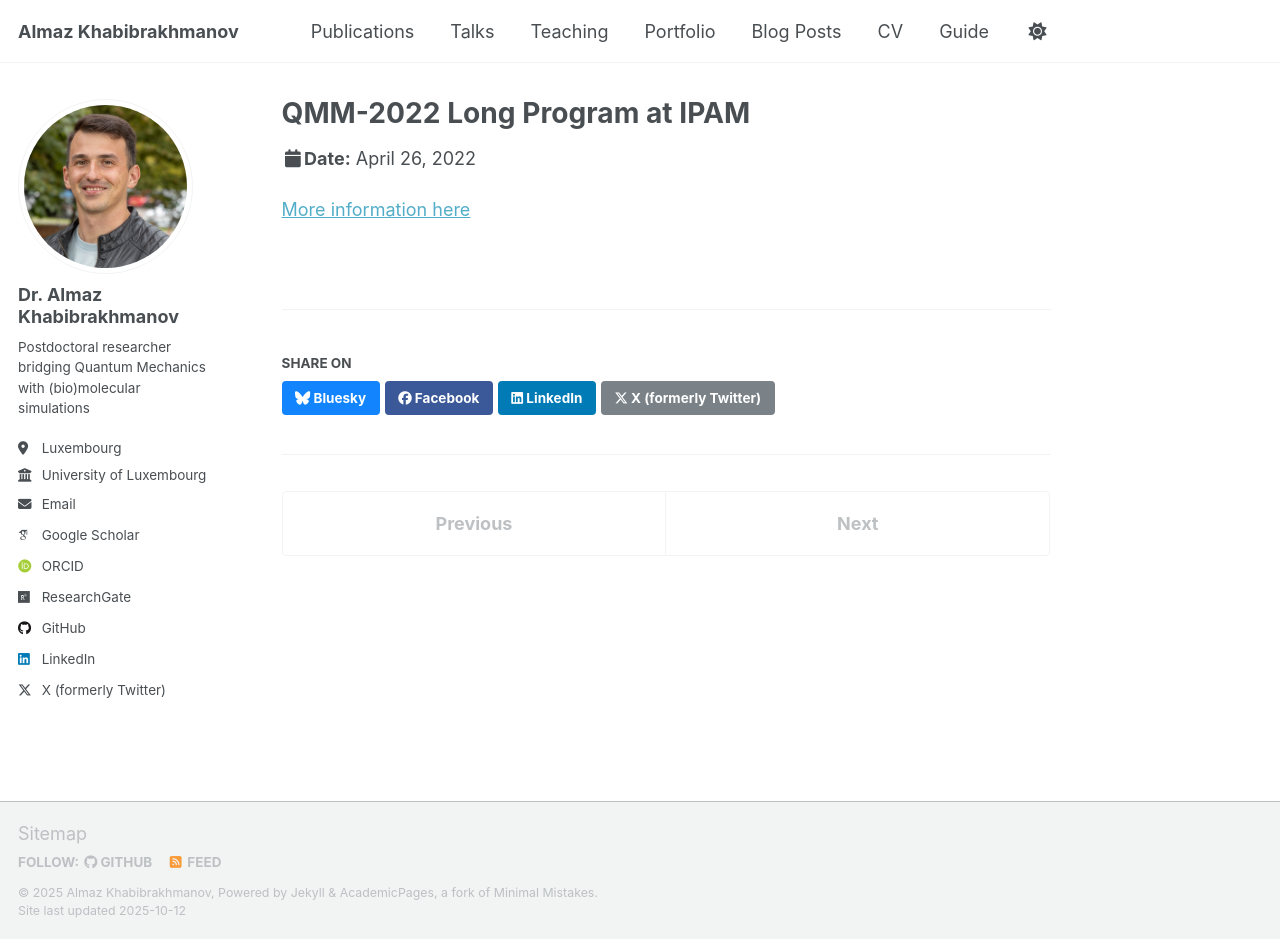
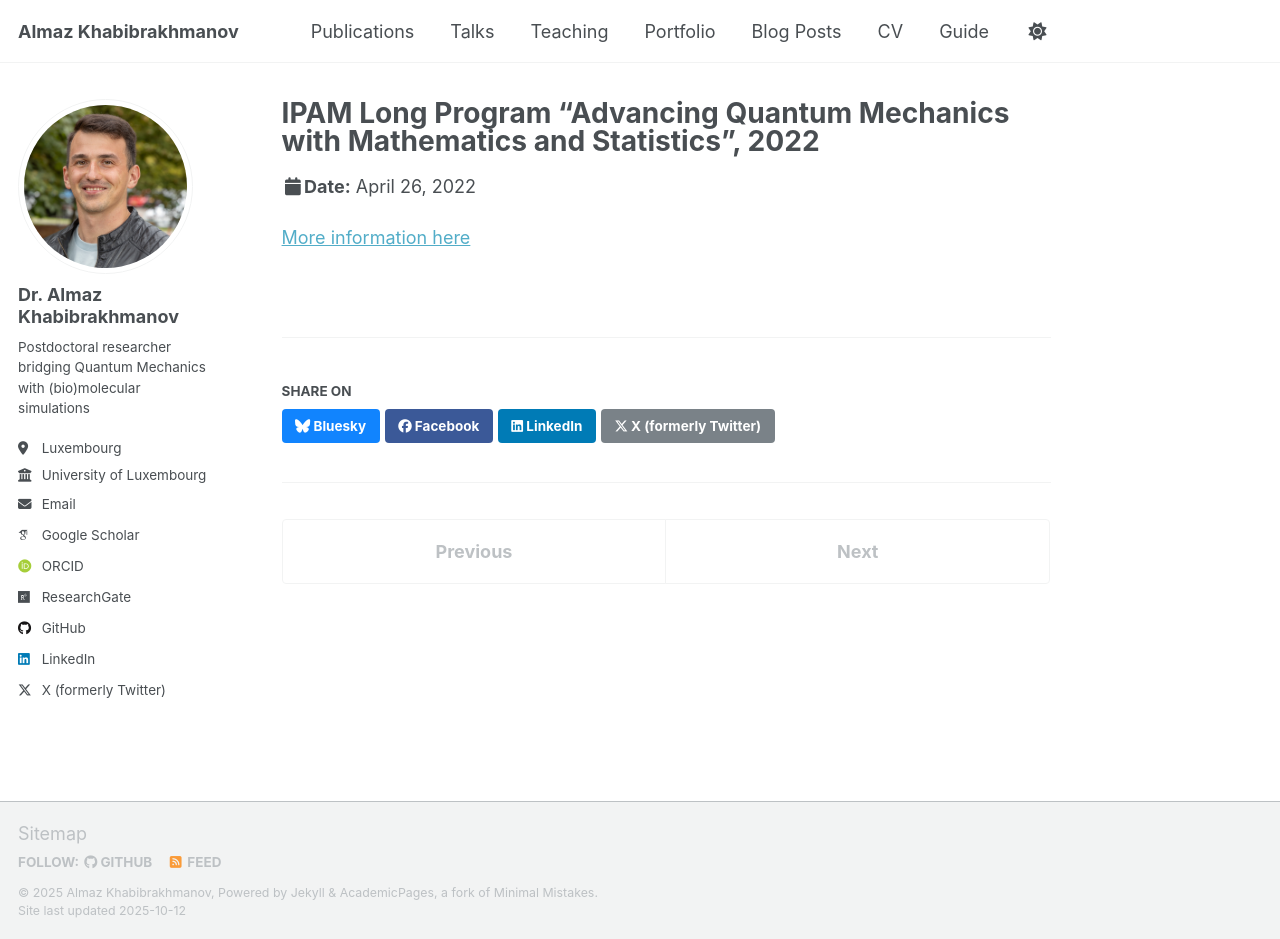
Before and after one commit to almaz-khabibrakhmanov/almaz-khabibrakhmanov.github.io, a Jekyll site: the page built from _talks/2022-04-26-IPAM.md, in a window 1280 px wide and 939 px high. Built offline with Jekyll 4.4.1, drawn with Linux system fonts in a browser that asks for light colours; some web fonts are replaced; a script that is not in the unit is left out.

Commit message:
Update 2022-04-26-IPAM.md

```diff
--- a/_talks/2022-04-26-IPAM.md
+++ b/_talks/2022-04-26-IPAM.md
@@ -1,5 +1,5 @@
 ---
-title: "QMM-2022 Long Program at IPAM"
+title: "IPAM Long Program <q>Advancing Quantum Mechanics with Mathematics and Statistics</q>, 2022"
 collection: talks
 type: "Seminar"
 permalink: /talks/2022-04-26-IPAM
```
